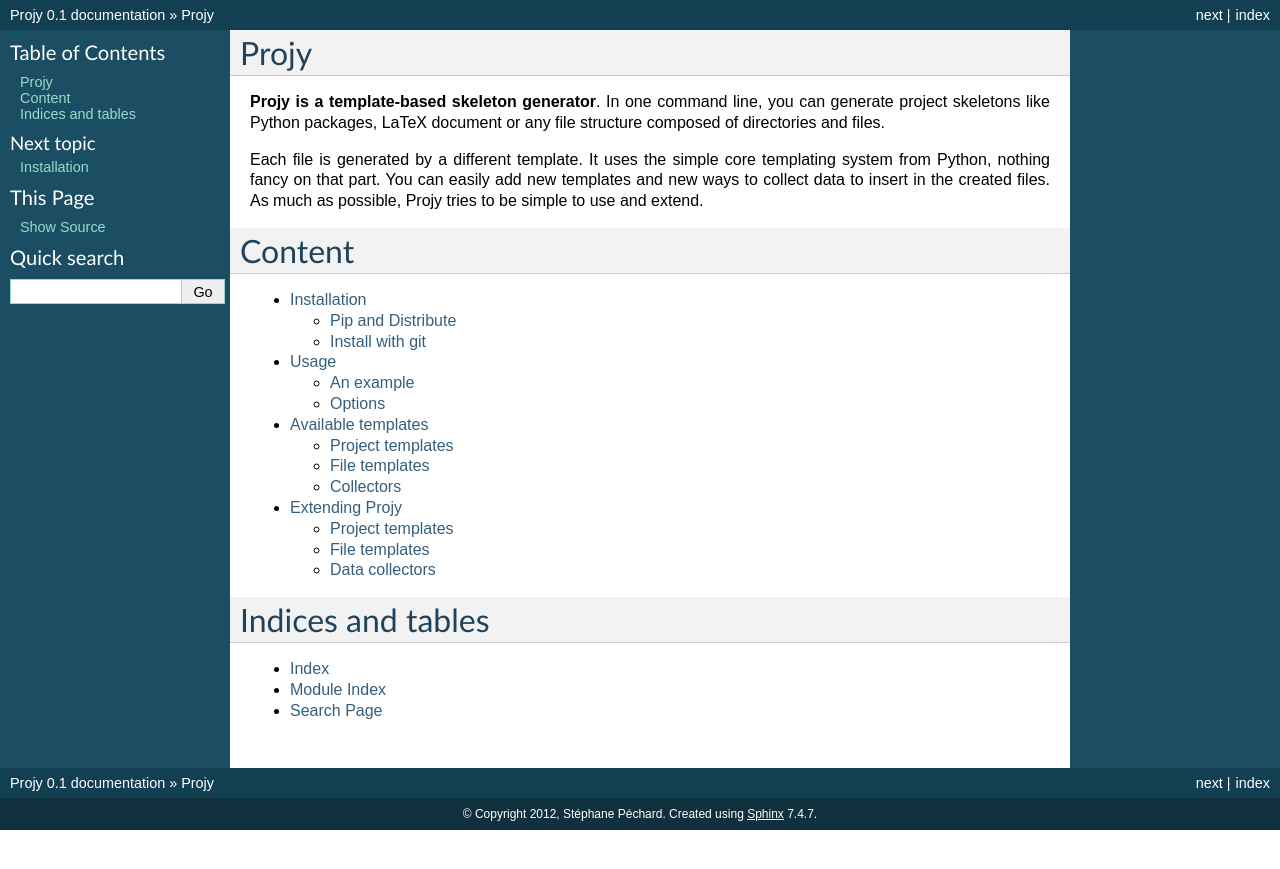
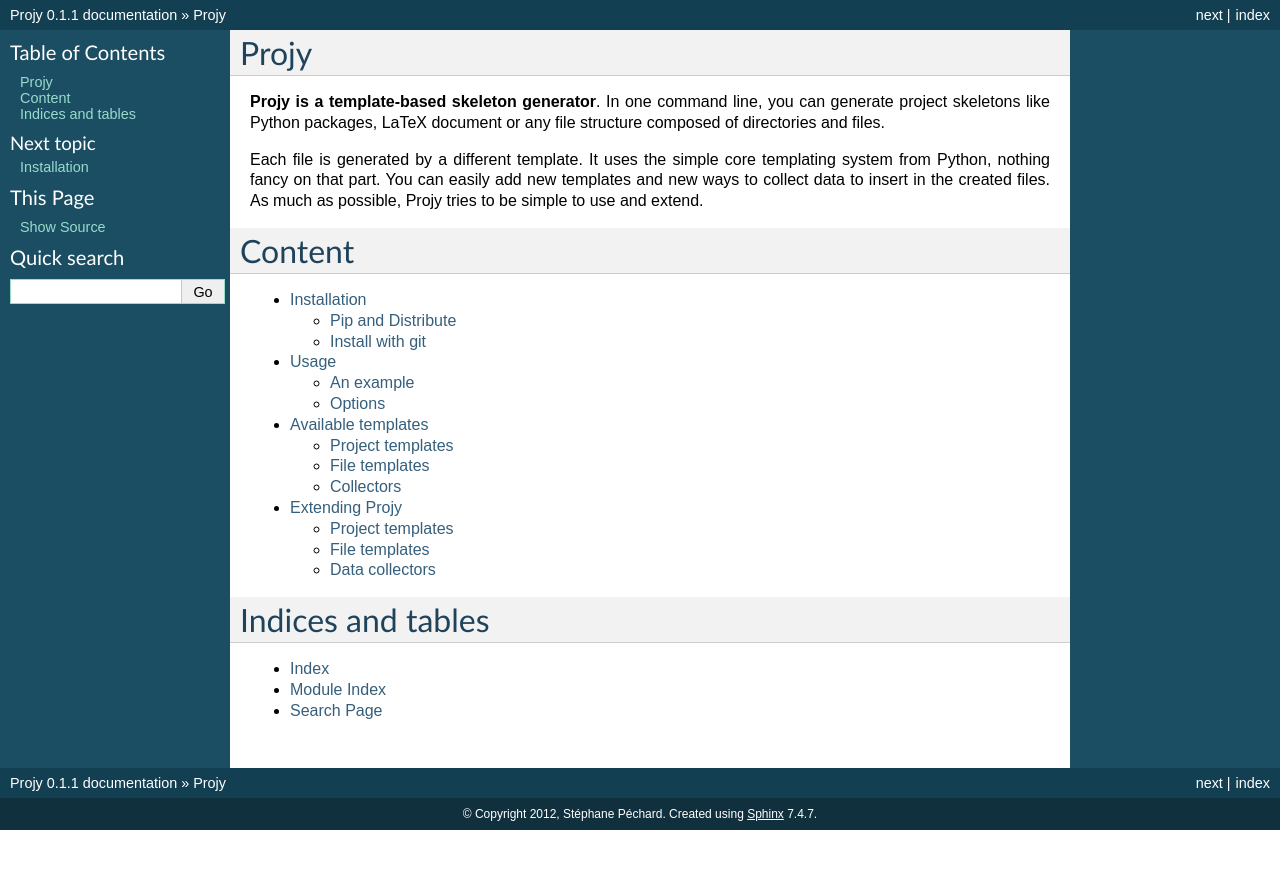
Before and after one commit to stephanepechard/projy, a Sphinx documentation site: the page built from docs/index.rst, in a window 1280 px wide. Shown: the top 869 px of the page. Built offline with Sphinx 7.4.7, drawn with Linux system fonts in a browser that asks for light colours; part of the change alters nothing that is shown.

```diff
--- a/docs/conf.py
+++ b/docs/conf.py
@@ -11,7 +11,7 @@
 # All configuration values have a default; values that are commented out
 # serve to show the default.
 
-import sys, os
+import sys, os, re
 
 # If extensions (or modules to document with autodoc) are in another directory,
 # add these directories to sys.path here. If the directory is relative to the
@@ -47,10 +47,19 @@ copyright = u'2012, Stéphane Péchard'
 # |version| and |release|, also used in various other places throughout the
 # built documents.
 #
+# The full version, including alpha/beta/rc tags.
+release = '0.1'
 # The short X.Y version.
 version = '0.1'
-# The full version, including alpha/beta/rc tags.
-release = '0.1'
+
+# own stuff to get version info from setup.py
+with open(os.path.abspath('../setup.py')) as f:
+    regex = re.compile(r"    'version': '(.*?)',", re.DOTALL)
+    for matched in regex.finditer(f.read()):
+        release = matched.group(1)
+if release.count('.') == 2:
+    version = release.rpartition('.')[0]
+
 
 # The language for content autogenerated by Sphinx. Refer to documentation
 # for a list of supported languages.
```
